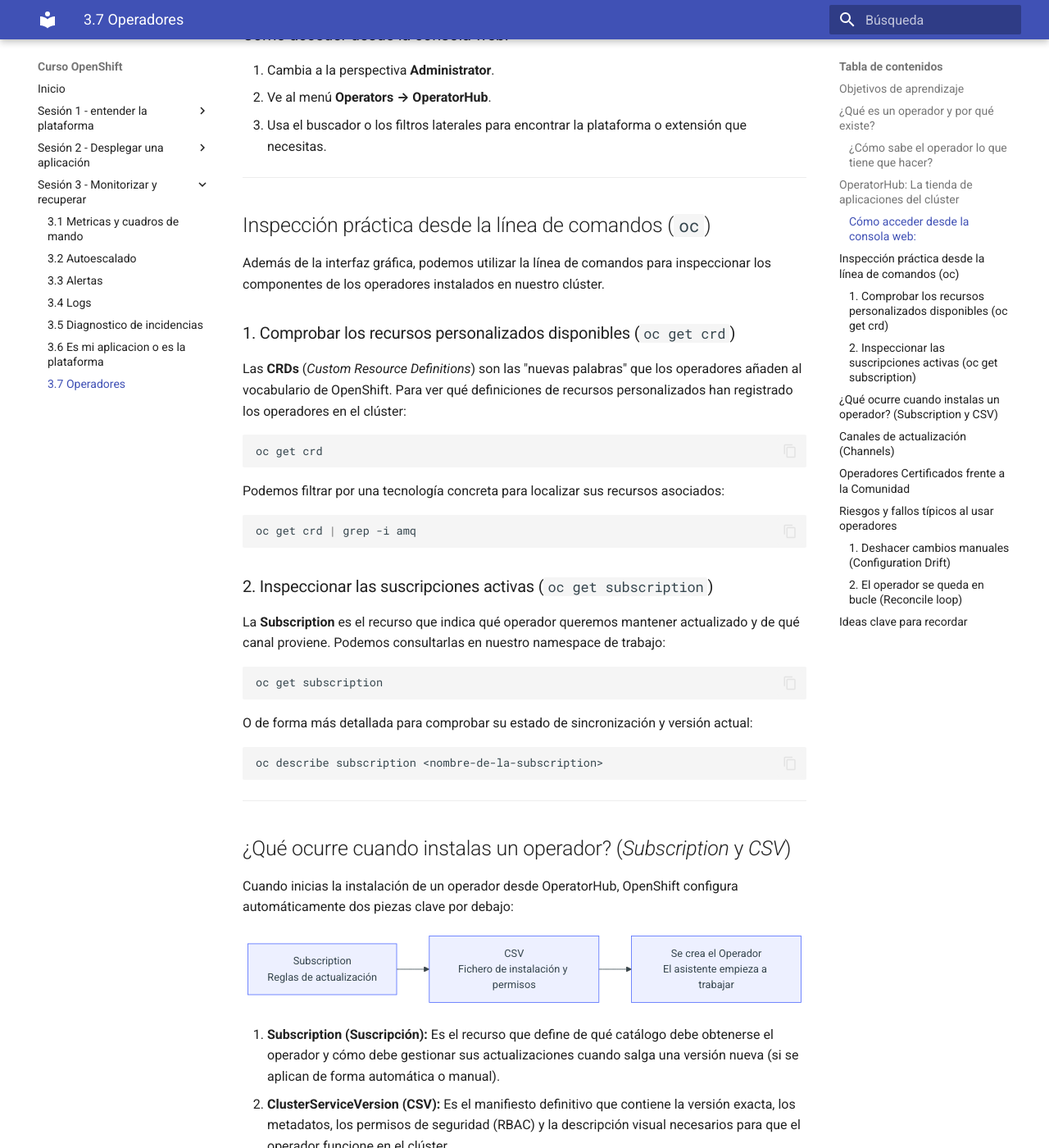
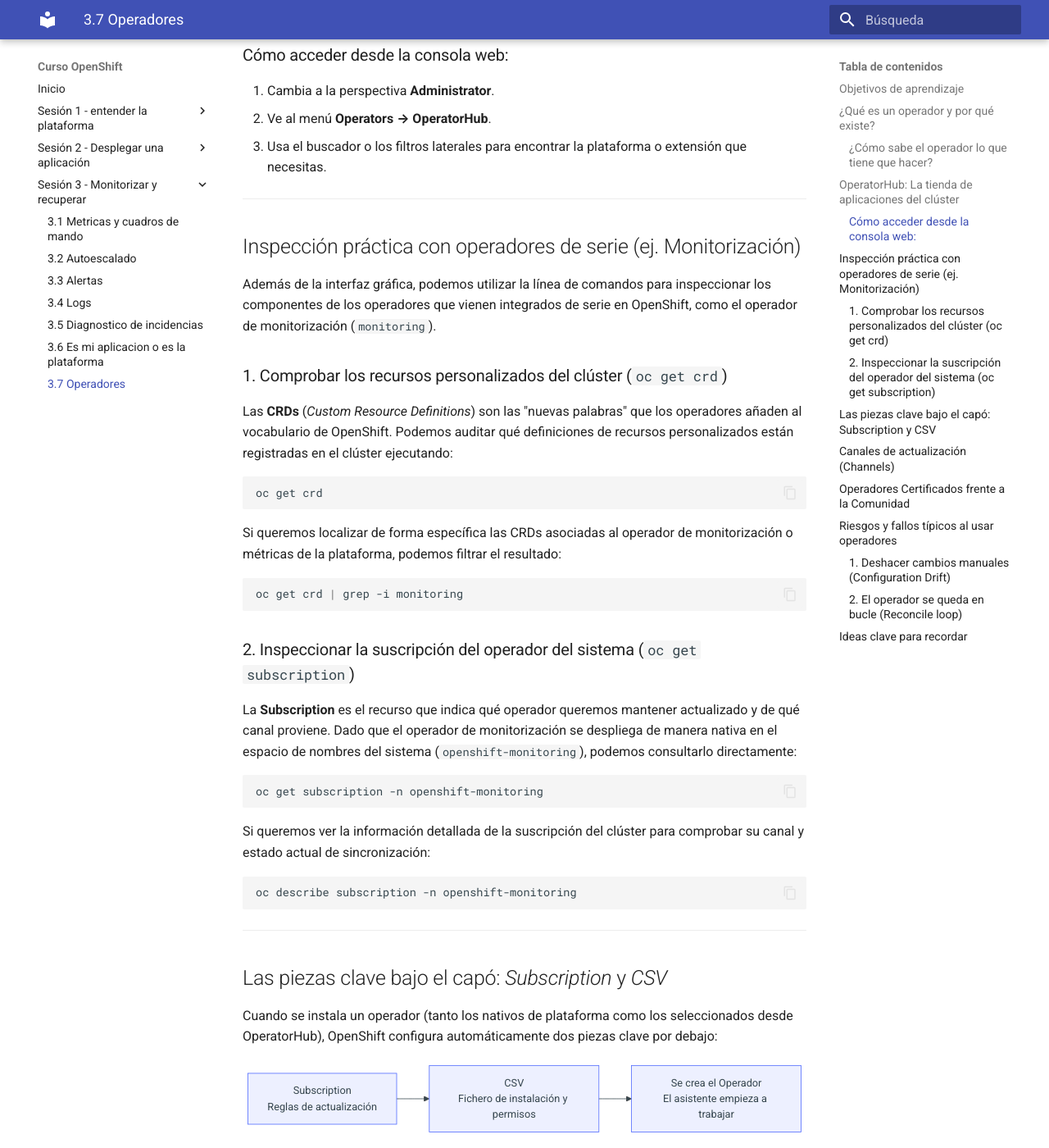
Before and after one commit to ieftraining/curso-openshift, an MkDocs documentation site: the page built from docs/sesion3/3.7 Operadores.md, in a window 1280 px wide and 1400 px high, scrolled down 2046 px. Shown: the whole window at 82% size. Built offline with MkDocs 1.6.1 and Material for MkDocs 9.7.7, drawn with Linux system fonts in a browser that asks for light colours; some of the changed text lies outside the part shown.

Commit message:
Add files via upload

````diff
--- a/docs/sesion3/3.7 Operadores.md
+++ b/docs/sesion3/3.7 Operadores.md
@@ -2,12 +2,12 @@
 
 ## Objetivos de aprendizaje
 
-Al finalizar este apartado serás capaz de:
+Atendiendo a este apartado, al finalizar serás capaz de:
 
 - Comprender el concepto de operador en OpenShift de forma sencilla como un "asistente automático" para instalar y mantener componentes y plataformas avanzadas.
 - Conocer la diferencia entre los componentes estándar de Kubernetes y las capacidades adicionales que añaden los recursos personalizados.
 - Navegar por OperatorHub como el catálogo central de aplicaciones y extensiones del clúster.
-- Identificar y consultar mediante la línea de comandos los recursos clave de un operador: CRDs, *Subscriptions* y *CSV*.
+- Identificar y consultar mediante la línea de comandos los recursos clave de un operador que viene instalado de serie, como los operadores del subsistema de monitorización (*monitoring*).
 - Entender el funcionamiento de los canales de actualización (*channels*) y cómo gestionar su ciclo de vida.
 - Diferenciar entre operadores oficiales/certificados y operadores de la comunidad, evaluando las buenas prácticas corporativas de soporte y estabilidad.
 - Reconocer los riesgos operativos de trabajar con operadores: cambios manuales sobrescritos (*drift*) y fallos en bucle (*reconcile loop*).
@@ -16,7 +16,7 @@
 
 ## ¿Qué es un operador y por qué existe?
 
-Imagina que quieres instalar en un entorno productivo un sistema complejo o una plataforma avanzada, como una base de datos distribuida (ej. PostgreSQL), un sistema de mensajería (ej. AMQ) o una plataforma de integración corporativa. No basta con desplegar un contenedor suelto; se requiere un conjunto de tareas continuas: configuraciones específicas, copias de seguridad, gestión de failover, escalado y actualizaciones ordenadas.
+Imagina que quieres instalar en un entorno productivo un sistema complejo o una plataforma avanzada, como una base de datos distribuida (ej. PostgreSQL), un sistema de mensajería (ej. AMQ) o una plataforma de monitorización integral. No basta con desplegar un contenedor suelto; se requiere un conjunto de tareas continuas: configuraciones específicas, copias de seguridad, gestión de failover, escalado y actualizaciones ordenadas.
 
 Para automatizar estas tareas complejas, Kubernetes y OpenShift introdujeron el concepto de **Operador**.
 
@@ -24,7 +24,7 @@
 
 ```mermaid
 flowchart LR
-    A[Tú indicas lo que quieres<br>Ej: Quiero desplegar AMQ / Base de datos] --> B[Operador de OpenShift<br>Robot Asistente]
+    A[Tú indicas lo que quieres<br>Ej: Monitorización / Base de datos] --> B[Operador de OpenShift<br>Robot Asistente]
     B --> C[Supervisión continua<br>Bucle de trabajo]
     C --> D[Crea y mantiene la plataforma<br>Pods, almacenamiento, ajustes]
     D -->|Informa del estado| B
@@ -45,7 +45,7 @@
 
 ```mermaid
 flowchart TD
-    A[OperatorHub] --> B[Explorar catálogo<br>Bases de datos, AMQ, Logging, herramientas]
+    A[OperatorHub] --> B[Explorar catálogo<br>Bases de datos, Monitoreo, Logging, herramientas]
     A --> C[Elegir tipo de origen<br>Red Hat, Certificado, Comunidad]
     A --> D[Instalación guiada]
 ```
@@ -57,41 +57,41 @@
 
 ---
 
-## Inspección práctica desde la línea de comandos (`oc`)
+## Inspección práctica con operadores de serie (ej. Monitorización)
 
-Además de la interfaz gráfica, podemos utilizar la línea de comandos para inspeccionar los componentes de los operadores instalados en nuestro clúster.
+Además de la interfaz gráfica, podemos utilizar la línea de comandos para inspeccionar los componentes de los operadores que vienen integrados de serie en OpenShift, como el operador de monitorización (`monitoring`).
 
-### 1. Comprobar los recursos personalizados disponibles (`oc get crd`)
-Las **CRDs** (*Custom Resource Definitions*) son las "nuevas palabras" que los operadores añaden al vocabulario de OpenShift. Para ver qué definiciones de recursos personalizados han registrado los operadores en el clúster:
+### 1. Comprobar los recursos personalizados del clúster (`oc get crd`)
+Las **CRDs** (*Custom Resource Definitions*) son las "nuevas palabras" que los operadores añaden al vocabulario de OpenShift. Podemos auditar qué definiciones de recursos personalizados están registradas en el clúster ejecutando:
 
 ```bash
 oc get crd
 ```
 
-Podemos filtrar por una tecnología concreta para localizar sus recursos asociados:
+Si queremos localizar de forma específica las CRDs asociadas al operador de monitorización o métricas de la plataforma, podemos filtrar el resultado:
 
 ```bash
-oc get crd | grep -i amq
+oc get crd | grep -i monitoring
 ```
 
-### 2. Inspeccionar las suscripciones activas (`oc get subscription`)
-La **Subscription** es el recurso que indica qué operador queremos mantener actualizado y de qué canal proviene. Podemos consultarlas en nuestro namespace de trabajo:
+### 2. Inspeccionar la suscripción del operador del sistema (`oc get subscription`)
+La **Subscription** es el recurso que indica qué operador queremos mantener actualizado y de qué canal proviene. Dado que el operador de monitorización se despliega de manera nativa en el espacio de nombres del sistema (`openshift-monitoring`), podemos consultarlo directamente:
 
 ```bash
-oc get subscription
+oc get subscription -n openshift-monitoring
 ```
 
-O de forma más detallada para comprobar su estado de sincronización y versión actual:
+Si queremos ver la información detallada de la suscripción del clúster para comprobar su canal y estado actual de sincronización:
 
 ```bash
-oc describe subscription <nombre-de-la-subscription>
+oc describe subscription -n openshift-monitoring
 ```
 
 ---
 
-## ¿Qué ocurre cuando instalas un operador? (*Subscription* y *CSV*)
+## Las piezas clave bajo el capó: *Subscription* y *CSV*
 
-Cuando inicias la instalación de un operador desde OperatorHub, OpenShift configura automáticamente dos piezas clave por debajo:
+Cuando se instala un operador (tanto los nativos de plataforma como los seleccionados desde OperatorHub), OpenShift configura automáticamente dos piezas clave por debajo:
 
 ```mermaid
 flowchart LR
@@ -151,7 +151,7 @@
 !!! tip "Resumen"
     - Un **operador** es un asistente automatizado que simplifica la gestión de plataformas y tecnologías complejas en OpenShift.
     - **OperatorHub** centraliza el descubrimiento y la instalación de operadores dentro de la consola web.
-    - Los comandos `oc get crd` y `oc get subscription` permiten auditar de forma rápida las extensiones y suscripciones activas en el clúster.
+    - Los comandos `oc get crd` y `oc get subscription -n openshift-monitoring` permiten auditar de forma rápida las extensiones y suscripciones de los operadores nativos del clúster.
     - La **Subscription** gestiona los canales de actualización, mientras que el **ClusterServiceVersion (CSV)** agrupa la lógica y permisos del operador.
     - Es recomendable utilizar **estrategias de aprobación manual** en entornos de producción.
     - Prioriza operadores **certificados por Red Hat** en entornos corporativos para asegurar soporte y estabilidad.
````
Also changed, not shown: other parts of docs/sesion3/3.7 Operadores.md (+2 -2 lines).
